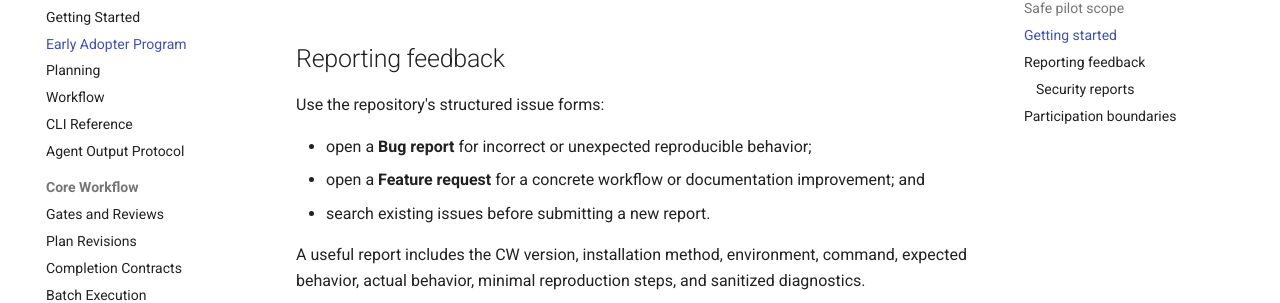
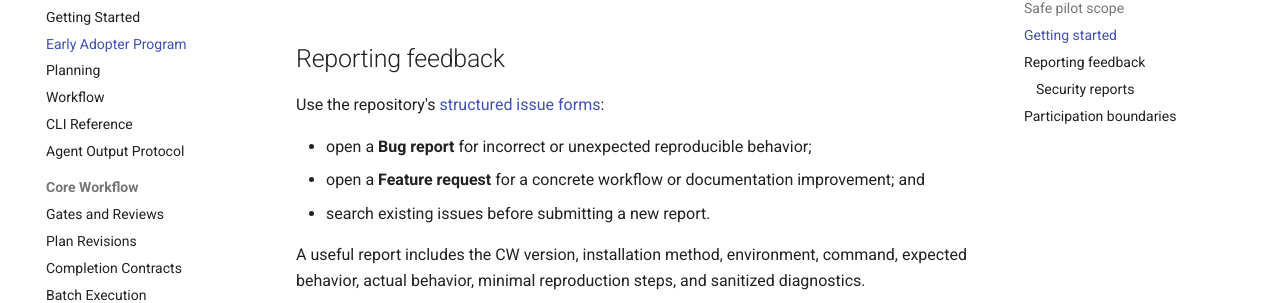
Before and after one commit to Queopius/cw, an MkDocs documentation site: the page built from docs/early-adopter-program.md, in a window 1280 px wide and 900 px high, scrolled down 1878 px. Shown: the part 165-468 px from the top of the window. Built offline with MkDocs 1.6.1 and Material for MkDocs 9.7.7, drawn with Linux system fonts in a browser that asks for light colours; comment, search, counter and statistics services are not loaded; part of the change alters nothing that is shown.

```diff
--- a/docs/early-adopter-program.md
+++ b/docs/early-adopter-program.md
@@ -75,7 +75,7 @@ logs into public reports.
 
 ## Reporting feedback
 
-Use the repository's structured issue forms:
+Use the repository's [structured issue forms](https://github.com/Queopius/cw/issues):
 
 - open a **Bug report** for incorrect or unexpected reproducible behavior;
 - open a **Feature request** for a concrete workflow or documentation
```
